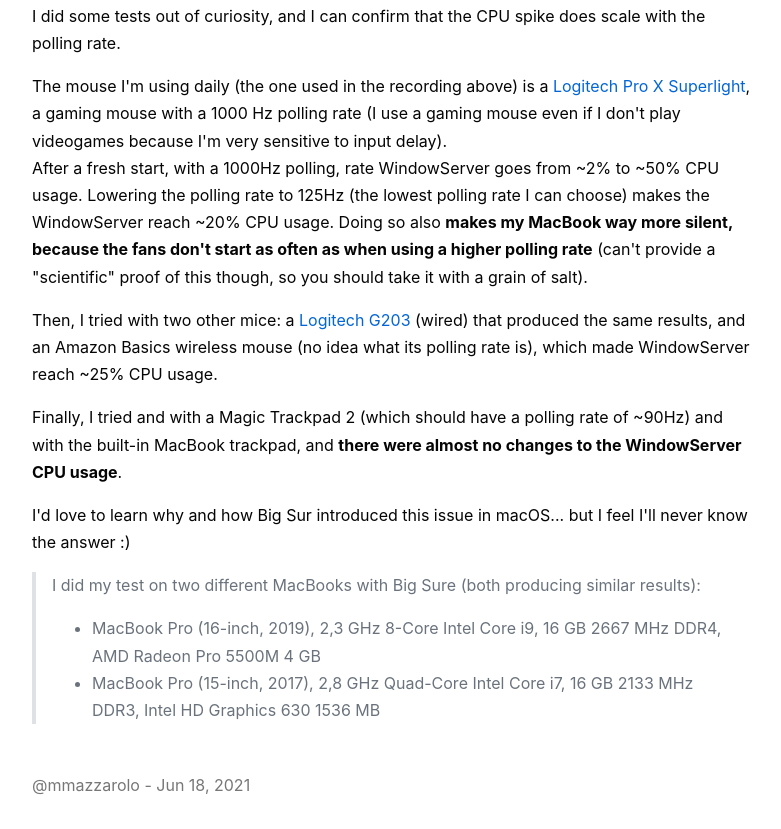
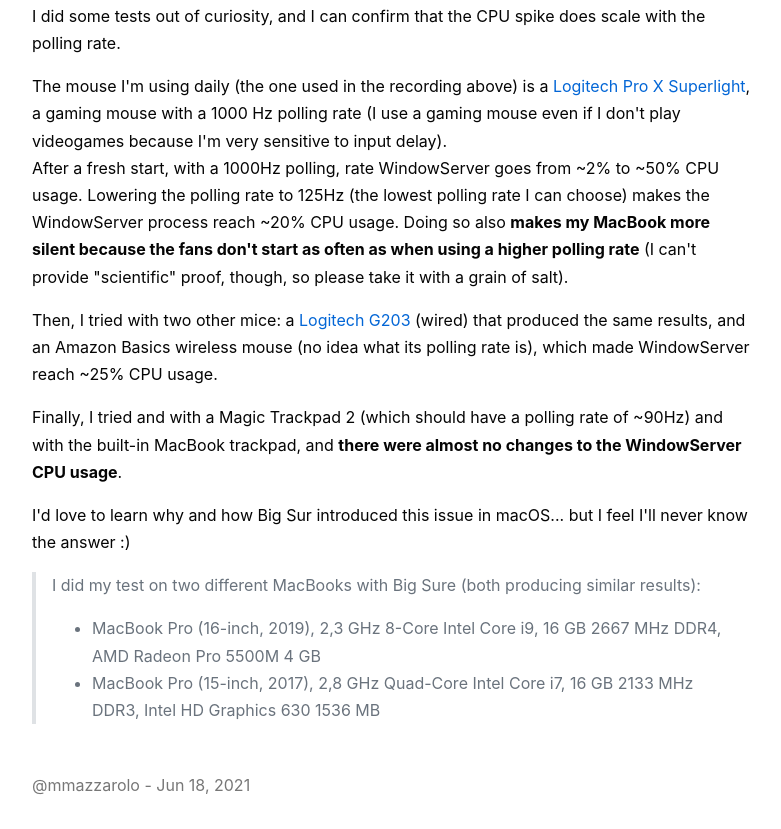
Before and after one commit to mmazzarolo/mmazzarolo.com, a Gatsby site: page /blog/2021-06-18-macos-windowserver-cpu-spike-mouse/ in a window 1280 px wide. Shown: the part 766-1595 px from the top of the page, without its empty margins (248-1029 px from the left). Built offline with nearby package versions, Linux system fonts and the light colour scheme; Gatsby itself is replaced by a stand-in of ours.

Commit message:
Update index.md

```diff
--- a/content/blog/2021-06-18-macos-windowserver-cpu-spike-mouse/index.md
+++ b/content/blog/2021-06-18-macos-windowserver-cpu-spike-mouse/index.md
@@ -28,7 +28,7 @@ Sigh.
 I did some tests out of curiosity, and I can confirm that the CPU spike does scale with the polling rate.
 
 The mouse I'm using daily (the one used in the recording above) is a [Logitech Pro X Superlight](https://www.logitechg.com/en-us/products/gaming-mice/pro-x-superlight-wireless-mouse.html), a gaming mouse with a 1000 Hz polling rate (I use a gaming mouse even if I don't play videogames because I'm very sensitive to input delay).
-After a fresh start, with a 1000Hz polling, rate WindowServer goes from ~2% to ~50% CPU usage. Lowering the polling rate to 125Hz (the lowest polling rate I can choose) makes the WindowServer reach ~20% CPU usage. Doing so also **makes my MacBook way more silent, because the fans don't start as often as when using a higher polling rate** (can't provide a "scientific" proof of this though, so you should take it with a grain of salt).
+After a fresh start, with a 1000Hz polling, rate WindowServer goes from ~2% to ~50% CPU usage. Lowering the polling rate to 125Hz (the lowest polling rate I can choose) makes the WindowServer process reach ~20% CPU usage. Doing so also **makes my MacBook more silent because the fans don't start as often as when using a higher polling rate** (I can't provide "scientific" proof, though, so please take it with a grain of salt).
 
 Then, I tried with two other mice: a [Logitech G203](https://www.logitechg.com/en-US/products/gaming-mice/g203-prodigy-gaming-mouse.html) (wired) that produced the same results, and an Amazon Basics wireless mouse (no idea what its polling rate is), which made WindowServer reach ~25% CPU usage.
 
```
